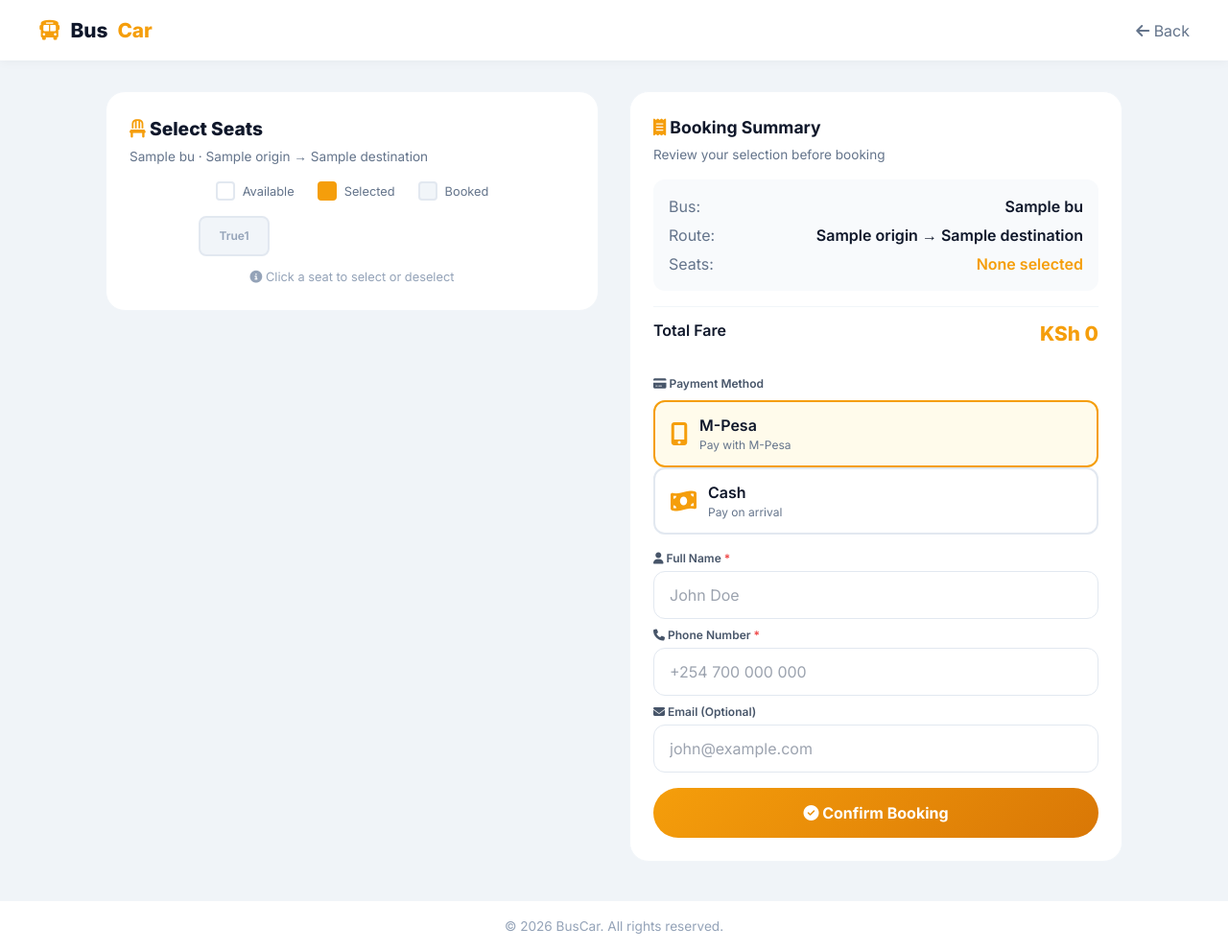
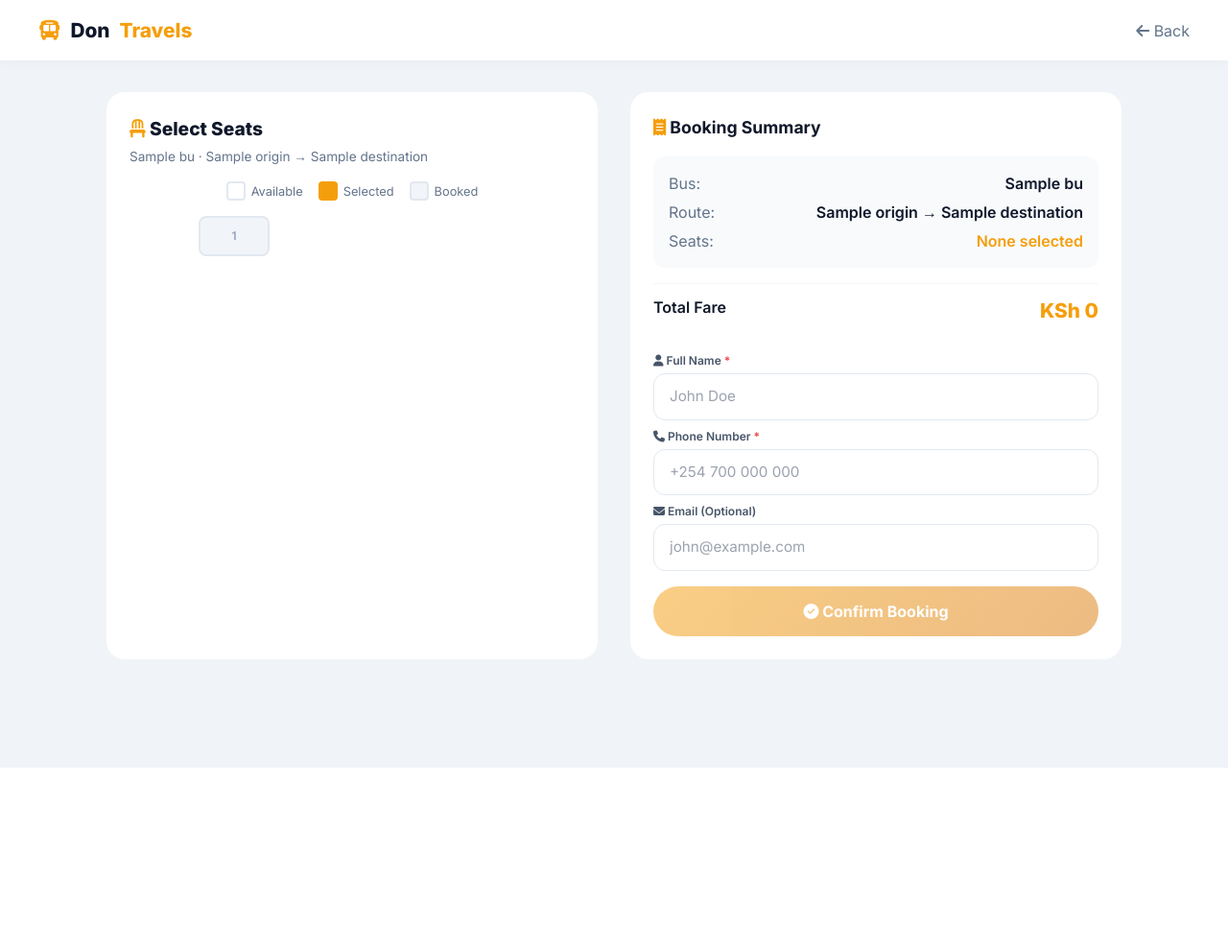
Before and after one commit to calvitec/dontravel, a Flask app: template templates/booking.html in a window 1280 px wide. Shown: the whole page at 96% size. After the commit the page ends 800 px from the top, so only its background shows below. Run offline with Flask 3, Linux system fonts and the light colour scheme; the template is opened without the code that fills it: most values are stand-ins (such as "Sample title", 1, 10 or a date in 2020); some libraries are stand-ins or nearby versions.

Commit message:
Update booking.html

```diff
--- a/templates/booking.html
+++ b/templates/booking.html
@@ -3,7 +3,7 @@
 <head>
     <meta charset="UTF-8" />
     <meta name="viewport" content="width=device-width, initial-scale=1.0" />
-    <title>Select Seats · BusCar</title>
+    <title>Book Seats · Don Travels</title>
     <script src="https://cdn.tailwindcss.com"></script>
     <link rel="stylesheet" href="https://cdnjs.cloudflare.com/ajax/libs/font-awesome/6.5.0/css/all.min.css" />
     <link href="https://fonts.googleapis.com/css2?family=Inter:wght@300;400;500;600;700;800;900&display=swap" rel="stylesheet" />
@@ -34,14 +34,6 @@
         .seat.available:hover { background: #fffbeb; }
         .seat.selected { background: #f59e0b; border-color: #f59e0b; color: white; }
         .seat.booked { background: #f1f5f9; border-color: #e2e8f0; color: #94a3b8; cursor: not-allowed; }
-        .seat.aisle { border-color: transparent; background: transparent; cursor: default; }
-
-        .seat-legend { display: flex; gap: 24px; justify-content: center; margin: 16px 0; }
-        .seat-legend .legend-item { display: flex; align-items: center; gap: 8px; font-size: 0.8rem; color: #64748b; }
-        .seat-legend .legend-item .dot { width: 20px; height: 20px; border-radius: 4px; border: 2px solid #e2e8f0; }
-        .seat-legend .legend-item .dot.available { background: white; }
-        .seat-legend .legend-item .dot.selected { background: #f59e0b; border-color: #f59e0b; }
-        .seat-legend .legend-item .dot.booked { background: #f1f5f9; }
 
         .btn-primary {
             background: linear-gradient(135deg, #f59e0b, #d97706);
@@ -57,116 +49,78 @@
         .btn-primary:hover { transform: translateY(-2px); box-shadow: 0 8px 25px rgba(245, 158, 11, 0.35); }
         .btn-primary:disabled { opacity: 0.5; cursor: not-allowed; transform: none; }
 
-        .booking-summary {
-            background: white;
-            border-radius: 20px;
-            padding: 24px;
-            border: 1px solid #f1f5f9;
-            position: sticky;
-            top: 80px;
-        }
-
-        .payment-option {
-            border: 2px solid #e2e8f0;
+        .form-input {
+            border: 1.5px solid #e2e8f0;
             border-radius: 12px;
             padding: 12px 16px;
-            cursor: pointer;
+            width: 100%;
+            font-size: 0.95rem;
             transition: all 0.2s;
-            display: flex;
-            align-items: center;
-            gap: 12px;
         }
-        .payment-option:hover { border-color: #f59e0b; }
-        .payment-option.selected { border-color: #f59e0b; background: #fffbeb; }
-        .payment-option i { font-size: 1.5rem; color: #f59e0b; }
-
-        @media (max-width: 768px) {
-            .booking-grid { grid-template-columns: 1fr !important; }
-            .seat-grid { max-width: 280px; }
-            .seat { padding: 8px 4px; font-size: 0.65rem; }
+        .form-input:focus {
+            outline: none;
+            border-color: #f59e0b;
+            box-shadow: 0 0 0 4px rgba(245, 158, 11, 0.08);
         }
     </style>
 </head>
 <body>
 
-    <!-- ===== HEADER ===== -->
     <header style="background:white; padding:16px 20px; box-shadow:0 2px 10px rgba(0,0,0,0.04); position:sticky; top:0; z-index:50;">
         <div style="max-width:1200px; margin:0 auto; display:flex; align-items:center; justify-content:space-between;">
             <a href="/" style="display:flex; align-items:center; gap:10px; text-decoration:none; font-weight:800; font-size:1.3rem; color:#0f172a;">
-                <i class="fas fa-bus" style="color:#f59e0b;"></i> Bus<span style="color:#f59e0b;">Car</span>
+                <i class="fas fa-bus" style="color:#f59e0b;"></i> Don<span style="color:#f59e0b;">Travels</span>
             </a>
-            <a href="/" style="color:#64748b; text-decoration:none;">
-                <i class="fas fa-arrow-left"></i> Back
-            </a>
+            <a href="/" style="color:#64748b; text-decoration:none;"><i class="fas fa-arrow-left"></i> Back</a>
         </div>
     </header>
 
-    <!-- ===== BOOKING ===== -->
     <section style="max-width:1100px; margin:32px auto; padding:0 20px;">
-        <div class="booking-grid" style="display:grid; grid-template-columns:1fr 1fr; gap:32px;">
+        <div style="display:grid; grid-template-columns:1fr 1fr; gap:32px;">
             <!-- Left: Seat Selection -->
-            <div>
             <div style="background:white; border-radius:20px; padding:24px; border:1px solid #f1f5f9;">
                 <h3 style="font-size:1.2rem; font-weight:800; color:#0f172a; margin-bottom:4px;">
                     <i class="fas fa-chair" style="color:#f59e0b;"></i> Select Seats
                 </h3>
                 <p style="color:#64748b; font-size:0.85rem; margin-bottom:16px;">
-                        {{ bus.company_name or 'BusCar Express' }} · {{ bus.route.origin }} → {{ bus.route.destination }}
+                    {{ bus.company_name or 'Don Travels Express' }} · {{ route.origin }} → {{ route.destination }}
                 </p>
 
-                    <!-- Seat Legend -->
-                    <div class="seat-legend">
-                        <div class="legend-item"><span class="dot available"></span> Available</div>
-                        <div class="legend-item"><span class="dot selected"></span> Selected</div>
-                        <div class="legend-item"><span class="dot booked"></span> Booked</div>
+                <div style="display:flex; gap:16px; justify-content:center; margin-bottom:16px; flex-wrap:wrap;">
+                    <div style="display:flex; align-items:center; gap:6px; font-size:0.8rem; color:#64748b;">
+                        <span style="width:20px; height:20px; border-radius:4px; border:2px solid #e2e8f0; background:white; display:inline-block;"></span> Available
+                    </div>
+                    <div style="display:flex; align-items:center; gap:6px; font-size:0.8rem; color:#64748b;">
+                        <span style="width:20px; height:20px; border-radius:4px; background:#f59e0b; display:inline-block;"></span> Selected
+                    </div>
+                    <div style="display:flex; align-items:center; gap:6px; font-size:0.8rem; color:#64748b;">
+                        <span style="width:20px; height:20px; border-radius:4px; background:#f1f5f9; border:2px solid #e2e8f0; display:inline-block;"></span> Booked
+                    </div>
                 </div>
 
-                    <!-- Seat Grid -->
                 <div class="seat-grid" id="seatGrid">
-                        {% for seat in bus.seats %}
-                            {% if seat.side == 'L' %}
-                                <div class="seat {% if seat.status == 'booked' %}booked{% else %}available{% endif %}"
-                                     data-seat="{{ seat.id }}"
-                                     data-row="{{ seat.row }}"
-                                     onclick="toggleSeat(this)">
-                                    {{ seat.row }}{{ seat.number }}
+                    {% for seat in seats %}
+                        <div class="seat {{ seat.status }}" data-seat="{{ seat.id }}" onclick="toggleSeat(this)">
+                            {{ seat.number }}
                         </div>
-                            {% else %}
-                                <div class="seat {% if seat.status == 'booked' %}booked{% else %}available{% endif %}"
-                                     data-seat="{{ seat.id }}"
-                                     data-row="{{ seat.row }}"
-                                     onclick="toggleSeat(this)">
-                                    {{ seat.row }}{{ seat.number }}
-                                </div>
-                            {% endif %}
-                            {% if loop.index % 2 == 0 and not loop.last %}
-                                <div class="seat aisle"></div>
-                            {% endif %}
                     {% endfor %}
-                    </div>
-
-                    <div style="text-align:center; margin-top:12px; font-size:0.8rem; color:#94a3b8;">
-                        <i class="fas fa-info-circle"></i> Click a seat to select or deselect
-                    </div>
                 </div>
             </div>
 
             <!-- Right: Booking Summary -->
-            <div>
-                <div class="booking-summary">
+            <div style="background:white; border-radius:20px; padding:24px; border:1px solid #f1f5f9; position:sticky; top:80px; height:fit-content;">
                 <h4 style="font-weight:700; color:#0f172a; font-size:1.1rem; margin-bottom:4px;">
                     <i class="fas fa-receipt" style="color:#f59e0b;"></i> Booking Summary
                 </h4>
-                    <p style="color:#64748b; font-size:0.85rem; margin-bottom:16px;">Review your selection before booking</p>
 
-                    <div style="background:#f8fafc; border-radius:12px; padding:16px; margin-bottom:16px;">
+                <div style="background:#f8fafc; border-radius:12px; padding:16px; margin:16px 0;">
                     <div style="display:flex; justify-content:space-between; margin-bottom:6px;">
                         <span style="color:#64748b;">Bus:</span>
-                            <span style="font-weight:600; color:#0f172a;">{{ bus.company_name or 'BusCar Express' }}</span>
+                        <span style="font-weight:600; color:#0f172a;">{{ bus.company_name or 'Don Travels Express' }}</span>
                     </div>
                     <div style="display:flex; justify-content:space-between; margin-bottom:6px;">
                         <span style="color:#64748b;">Route:</span>
-                            <span style="font-weight:600; color:#0f172a;">{{ bus.route.origin }} → {{ bus.route.destination }}</span>
+                        <span style="font-weight:600; color:#0f172a;">{{ route.origin }} → {{ route.destination }}</span>
                     </div>
                     <div style="display:flex; justify-content:space-between;">
                         <span style="color:#64748b;">Seats:</span>
@@ -179,79 +133,37 @@
                     <span style="font-weight:800; font-size:1.3rem; color:#f59e0b;" id="totalFare">KSh 0</span>
                 </div>
 
-                    <!-- Payment Methods -->
-                    <div style="margin:16px 0;">
-                        <label style="font-size:0.75rem; font-weight:600; color:#475569; display:block; margin-bottom:8px;">
-                            <i class="fas fa-credit-card"></i> Payment Method
-                        </label>
-                        <div id="paymentMethods">
-                            <div class="payment-option selected" data-method="mpesa" onclick="selectPayment(this)">
-                                <i class="fas fa-mobile-alt"></i>
-                                <div>
-                                    <div style="font-weight:600; color:#0f172a;">M-Pesa</div>
-                                    <div style="font-size:0.75rem; color:#64748b;">Pay with M-Pesa</div>
-                                </div>
-                            </div>
-                            <div class="payment-option" data-method="cash" onclick="selectPayment(this)">
-                                <i class="fas fa-money-bill-wave"></i>
-                                <div>
-                                    <div style="font-weight:600; color:#0f172a;">Cash</div>
-                                    <div style="font-size:0.75rem; color:#64748b;">Pay on arrival</div>
-                                </div>
-                            </div>
-                        </div>
-                    </div>
-
-                    <!-- Passenger Details -->
                 <div style="margin:16px 0;">
                     <label style="font-size:0.75rem; font-weight:600; color:#475569; display:block; margin-bottom:4px;">
                         <i class="fas fa-user"></i> Full Name <span style="color:#ef4444;">*</span>
                     </label>
-                        <input type="text" id="passengerName" class="form-input" placeholder="John Doe"
-                               style="border:1.5px solid #e2e8f0; border-radius:12px; padding:12px 16px; width:100%;" />
+                    <input type="text" id="passengerName" class="form-input" placeholder="John Doe" />
 
                     <label style="font-size:0.75rem; font-weight:600; color:#475569; display:block; margin:8px 0 4px;">
                         <i class="fas fa-phone"></i> Phone Number <span style="color:#ef4444;">*</span>
                     </label>
-                        <input type="tel" id="passengerPhone" class="form-input" placeholder="+254 700 000 000"
-                               style="border:1.5px solid #e2e8f0; border-radius:12px; padding:12px 16px; width:100%;" />
+                    <input type="tel" id="passengerPhone" class="form-input" placeholder="+254 700 000 000" />
 
                     <label style="font-size:0.75rem; font-weight:600; color:#475569; display:block; margin:8px 0 4px;">
                         <i class="fas fa-envelope"></i> Email (Optional)
                     </label>
-                        <input type="email" id="passengerEmail" class="form-input" placeholder="john@example.com"
-                               style="border:1.5px solid #e2e8f0; border-radius:12px; padding:12px 16px; width:100%;" />
+                    <input type="email" id="passengerEmail" class="form-input" placeholder="john@example.com" />
                 </div>
 
-                    <button class="btn-primary" onclick="confirmBooking()" id="confirmBtn">
+                <button class="btn-primary" onclick="confirmBooking()" id="confirmBtn" disabled>
                     <i class="fas fa-check-circle"></i> Confirm Booking
                 </button>
             </div>
         </div>
-        </div>
     </section>
-
-    <!-- ===== FOOTER ===== -->
-    <footer style="background:white; padding:16px 20px; text-align:center; border-top:1px solid #f1f5f9; margin-top:40px;">
-        <p style="color:#94a3b8; font-size:0.85rem;">© 2026 BusCar. All rights reserved.</p>
-    </footer>
-
-    <style>
-        .form-input:focus {
-            outline: none;
-            border-color: #f59e0b;
-            box-shadow: 0 0 0 4px rgba(245, 158, 11, 0.08);
-        }
-    </style>
 
     <script>
         let selectedSeats = [];
-        let farePerSeat = {{ bus.fare or 1500 }};
-        let busId = {{ bus.id }};
+        const farePerSeat = {{ bus.fare or 1500 }};
+        const busId = {{ bus.id }};
 
         function toggleSeat(element) {
             if (element.classList.contains('booked')) return;
-            if (element.classList.contains('aisle')) return;
 
             const seatId = element.dataset.seat;
 
@@ -275,32 +187,14 @@
             document.getElementById('confirmBtn').disabled = count === 0;
         }
 
-        function selectPayment(element) {
-            document.querySelectorAll('.payment-option').forEach(el => el.classList.remove('selected'));
-            element.classList.add('selected');
-        }
-
         function confirmBooking() {
             const name = document.getElementById('passengerName').value.trim();
             const phone = document.getElementById('passengerPhone').value.trim();
             const email = document.getElementById('passengerEmail').value.trim();
 
-            if (!name) {
-                alert('Please enter your full name');
-                document.getElementById('passengerName').focus();
-                return;
-            }
-            if (!phone) {
-                alert('Please enter your phone number');
-                document.getElementById('passengerPhone').focus();
-                return;
-            }
-            if (selectedSeats.length === 0) {
-                alert('Please select at least one seat');
-                return;
-            }
-
-            const paymentMethod = document.querySelector('.payment-option.selected').dataset.method;
+            if (!name) { alert('Please enter your full name'); return; }
+            if (!phone) { alert('Please enter your phone number'); return; }
+            if (selectedSeats.length === 0) { alert('Please select at least one seat'); return; }
 
             const data = {
                 bus_id: busId,
@@ -309,7 +203,7 @@
                 passenger_email: email,
                 selected_seats: selectedSeats,
                 total_fare: selectedSeats.length * farePerSeat,
-                payment_method: paymentMethod
+                payment_method: 'mpesa'
             };
 
             const btn = document.getElementById('confirmBtn');
```
Lines whose indentation alone changed are shown as unchanged.
